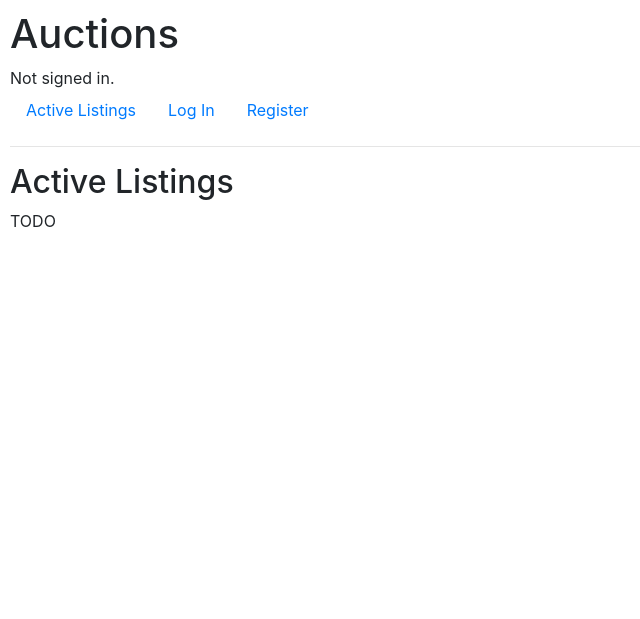
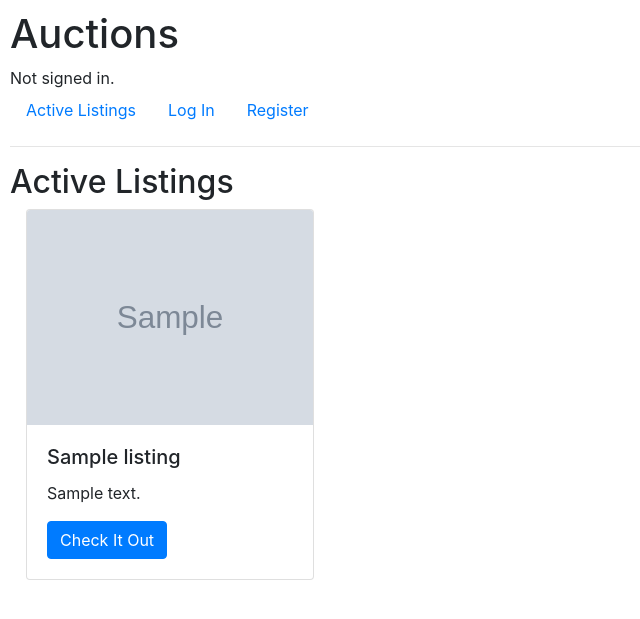
Before and after one commit to fengmclovin/Commerce_Demo, a Django app: template auctions/templates/auctions/index.html in a window 1280 px wide. Shown: the top 619 px of the page, without its empty margins (0-640 px from the left). Run offline with Django 3.2, Linux system fonts and the light colour scheme; the template is opened without the code that fills it: values named after a table or form of the project are taken from there, others are empty; tables that the repository leaves empty hold one stand-in row (Sample ...); some libraries are stand-ins or nearby versions.

Commit message:
Update index.html

```diff
--- a/auctions/templates/auctions/index.html
+++ b/auctions/templates/auctions/index.html
@@ -1,7 +1,17 @@
 {% extends "auctions/layout.html" %}
 
 {% block body %}
-    <h2>Active Listings</h2>
-
-    TODO
+<h2>Active Listings</h2>
+<div class="row mx-3">
+    {% for listing in listings %}
+    <div class="card" style="width: 18rem;">
+        <img class="card-img-top" src="{{ listing.imageURL }}" alt="Card image cap">
+        <div class="card-body">
+            <h5 class="card-title">{{ listing.title }}</h5>
+            <p class="card-text">{{ listing.description }}</p>
+            <a href="#" class="btn btn-primary">Check It Out</a>
+        </div>
+    </div>
+    {% endfor %}
+</div>
 {% endblock %}
```
